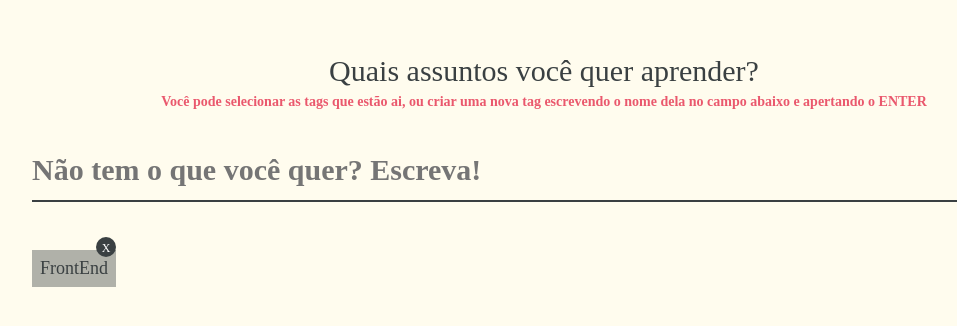
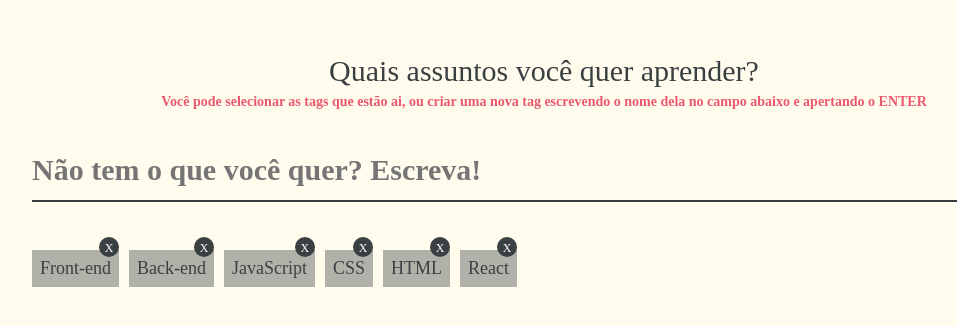
Before and after one commit to CollabCodeTech/01-tag-react, a React (Create React App) app in the folder tag/: page / in a window 1280 px wide. Shown: the part 230-556 px from the top of the page, without its empty margins (96-1053 px from the left). Built offline with nearby package versions, Linux system fonts and the light colour scheme.

Commit message:
Fim da quarta aula

```diff
--- a/tag/src/components/FormCollab/index.js
+++ b/tag/src/components/FormCollab/index.js
@@ -1,5 +1,4 @@
-// rsc
-import React from "react";
+import React, { Component } from "react";
 
 import {
   Form,
@@ -8,12 +7,35 @@ import {
   Subtitle,
   Input,
   WrapTag,
-  TagInput,
   Tag,
   Remove
 } from "./styles";
 
-const FormCollab = () => (
+class FormCollab extends Component {
+  state = {
+    tags: [
+      { name: "Front-end", active: false },
+      { name: "Back-end", active: false },
+      { name: "JavaScript", active: false },
+      { name: "CSS", active: false },
+      { name: "HTML", active: false },
+      { name: "React", active: false }
+    ]
+  };
+
+  handleClick = ({ target: { textContent } }) => {
+    const newTags = this.state.tags.map(
+      tag =>
+        tag.name === textContent ? { name: tag.name, active: !tag.active } : tag
+    );
+
+    this.setState({
+      tags: newTags
+    });
+  };
+
+  render() {
+    return (
       <Form>
         <Label>
           <Title>Quais assuntos você quer aprender?</Title>
@@ -26,13 +48,40 @@ const FormCollab = () => (
         </Label>
 
         <fieldset>
-      <WrapTag>
-        <TagInput />
-        <Tag>FrontEnd</Tag>
+          {this.state.tags.map(tag => (
+            <WrapTag key={tag.name}>
+              <Tag active={tag.active} onClick={this.handleClick}>
+                {tag.name}
+              </Tag>
               <Remove>X</Remove>
             </WrapTag>
+          ))}
         </fieldset>
       </Form>
     );
+  }
+}
 
 export default FormCollab;
+
+// const FormCollab = () => (
+//   <Form>
+//     <Label>
+//       <Title>Quais assuntos você quer aprender?</Title>
+//       <Subtitle>
+//         Você pode selecionar as tags que estão ai, ou criar uma nova tag
+//         escrevendo o nome dela no campo abaixo e apertando o ENTER
+//       </Subtitle>
+
+//       <Input placeholder="Não tem o que você quer? Escreva!" />
+//     </Label>
+
+//     <fieldset>
+//       <WrapTag>
+//         <TagInput />
+//         <Tag>BackEnd</Tag>
+//         <Remove>X</Remove>
+//       </WrapTag>
+//     </fieldset>
+//   </Form>
+// );
--- a/tag/src/components/FormCollab/styles.js
+++ b/tag/src/components/FormCollab/styles.js
@@ -74,17 +74,20 @@ export const WrapTag = styled.span`
   transition: opacity 200ms linear;
 `;
 
-export const TagInput = styled.input`
-  display: none;
-`;
-
-export const Tag = styled.label`
+export const Tag = styled.label.attrs({ active: props => props.active })`
   display: inline-block;
   font-size: 18px;
   background-color: var(--color-second-light);
   padding: 8px;
   cursor: pointer;
   animation: vibrationNotChecked 300ms linear;
+
+  ${props =>
+    props.active &&
+    `
+      background-color: var(--color-first);
+      color: var(--color-zero);
+  `};
 
   &::selection {
     background-color: transparent;
```
Also changed, not shown: 1 other file (tests, documents, lock files or other folders). Lines whose indentation alone changed are shown as unchanged.
